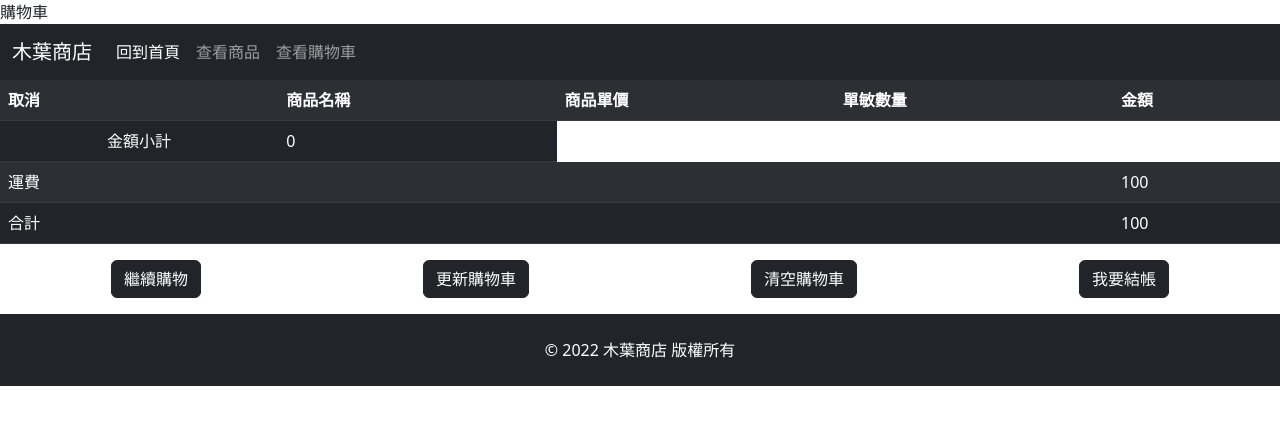
After one commit to kaisda/narutomarket, a Django app: page /cart/ in a window 1280 px wide. The commit adds this page. Shown: the top 425 px of the page. Run offline with Django 5.2, Linux system fonts and the light colour scheme.

Commit message:
初步編寫cart.html

```diff
--- a/myapp/views.py
+++ b/myapp/views.py
@@ -1,4 +1,4 @@
-from django.shortcuts import render
+from django.shortcuts import render, redirect
 from django.http import HttpResponse
 from myapp.models import ProductModel
 
@@ -19,3 +19,67 @@ def index(request):
 def detail(request, id=None):
     product= ProductModel.objects.get(id = id)
     return render(request, 'detail.html', locals())
+
+
+# def set_cookie(request, key=None, value=None):
+#     response = HttpResponse('cookie儲存完畢')
+#     response.set_cookie(key, value)
+#     return response
+
+# def set_session(request, key=None, value=None):
+#     response = HttpResponse('session儲存完畢')
+#     request.session[key] = value
+#     return response
+
+# 定義全域變數
+cartlist = []
+shipping = 100
+
+def addtocart(request, type=None, id=None): # type指定購物車的四種行為
+    # 使用全域變數
+    global cartlist
+
+    # 新增add 更新update 清空empty 刪除delete
+    if type == 'add':
+        product = ProductModel.objects.get(id = id)
+
+        # 購物車裡有沒有已經存在的商品?
+        # 如果有, 就更新 session 裡面的商品, 數量, 金額
+        # 如果沒有, 就把商品放進 session裡
+        # 用 True False 來判斷有沒有存在商品
+        noCartSession = True
+        for unit in cartlist:
+                if product.pname == unit[0]:
+                     unit[2] = str(int(unit[2]) + 1)
+                     unit[3] = str(int(unit[3])+product.pprice*1)
+                     noCartSession = False
+        if noCartSession:
+            templist = []
+
+            # (pname, pprice, 1, 1*pprice)
+            templist.append(product.pname)
+            templist.append(str(product.pprice))
+            templist.append(str(1))
+            templist.append(str(product.pprice*1))
+
+            cartlist.append(templist)
+        request.session['cartlist']=cartlist
+        # print(request.session['cartlist']) # 把session 資料列印到終端機顯示
+        # return HttpResponse('使用者已選購商品') # 在頁面顯示加入成功資訊
+        return redirect('/cart/')
+
+def cart(request):
+    #  return HttpResponse('這是購物車...')
+    global cartlist             # 購物車的 session購物車的 session 全域變數
+    global shipping             # 運費 shipping 全域變數
+    localcartlist = cartlist    # 將全域變數改為區域變數, 會被locals() 傳送到網頁
+    localshipping = shipping    # 將全域變數改為區域變數, 會被locals() 傳送到網頁
+
+    total = 0                           # 金額小計, 會被locals()傳送到網頁
+    for unit in cartlist:
+         total = total + int(unit[3])
+
+    grandtotal = total + localshipping  # 總價(金額+運費), 會被locals()傳送到網頁
+
+    # print(cartlist) # 把 cartlist 的資料列印到終端機顯示
+    return render(request, 'cart.html', locals())
--- a/narutomarket/urls.py
+++ b/narutomarket/urls.py
@@ -22,4 +22,8 @@ urlpatterns = [
     path('admin/', admin.site.urls),
     path('index/', views.index),
     path('detail/<int:id>/', views.detail),
+    # path('set_cookie/<str:key>/<str:value>/', views.set_cookie),
+    # path('set_session/<str:key>/<str:value>/', views.set_session),
+    path('addtocart/<str:type>/<int:id>/', views.addtocart),
+    path('cart/', views.cart),
 ]
--- /dev/null
+++ b/templates/cart.html
@@ -0,0 +1,42 @@
+{% extends 'base.html' %}
+{% load static %}
+{% block title %}購物車{% endblock%}
+{% block content %}
+<table class="table table-dark table-striped">
+    <tr>
+        <th>取消</th>
+        <th>商品名稱</th>
+        <th>商品單價</th>
+        <th>單敏數量</th>
+        <th>金額</th>
+    </tr>
+    {% for product in localcartlist %}
+    <tr>
+        <td>刪除</td>
+        <td>{{product.0}}</td>
+        <td>{{product.1}}</td>
+        <td>{{product.2}}</td>
+        <td>{{product.3}}</td>
+    </tr>
+    {% endfor %}
+    <tr>
+        <td class="text-center colspan=" 4">金額小計</td>
+        <td>{{total}}</td>
+    </tr>
+    <tr>
+        <td text-center colspan="4">運費</td>
+        <td>{{localshipping}}</td>
+    </tr>
+    <tr>
+        <td text-center colspan="4">合計</td>
+        <td>{{grandtotal}}</td>
+    </tr>
+</table>
+<div class="d-flex justify-content-around mb-3">
+    <button type="button" class="btn btn-dark">繼續購物</button>
+    <button type="button" class="btn btn-dark">更新購物車</button>
+    <button type="button" class="btn btn-dark">清空購物車</button>
+    <button type="button" class="btn btn-dark">我要結帳</button>
+
+</div>
+{% endblock%}
--- a/templates/detail.html
+++ b/templates/detail.html
@@ -24,7 +24,8 @@
             <h3>商品介紹</h3>
             <h5>{{product.pdescription}}</h5>
             <h3>特價 ${{product.pprice}}</h3>
-            <button type="button" class="btn btn-danger">加入購物車</button>
+            <button type="button" class="btn btn-danger"
+                onclick="window.location='/addtocart/add/{{product.id}}/'">加入購物車</button>
         </div>
     </div>
 </div>
```
